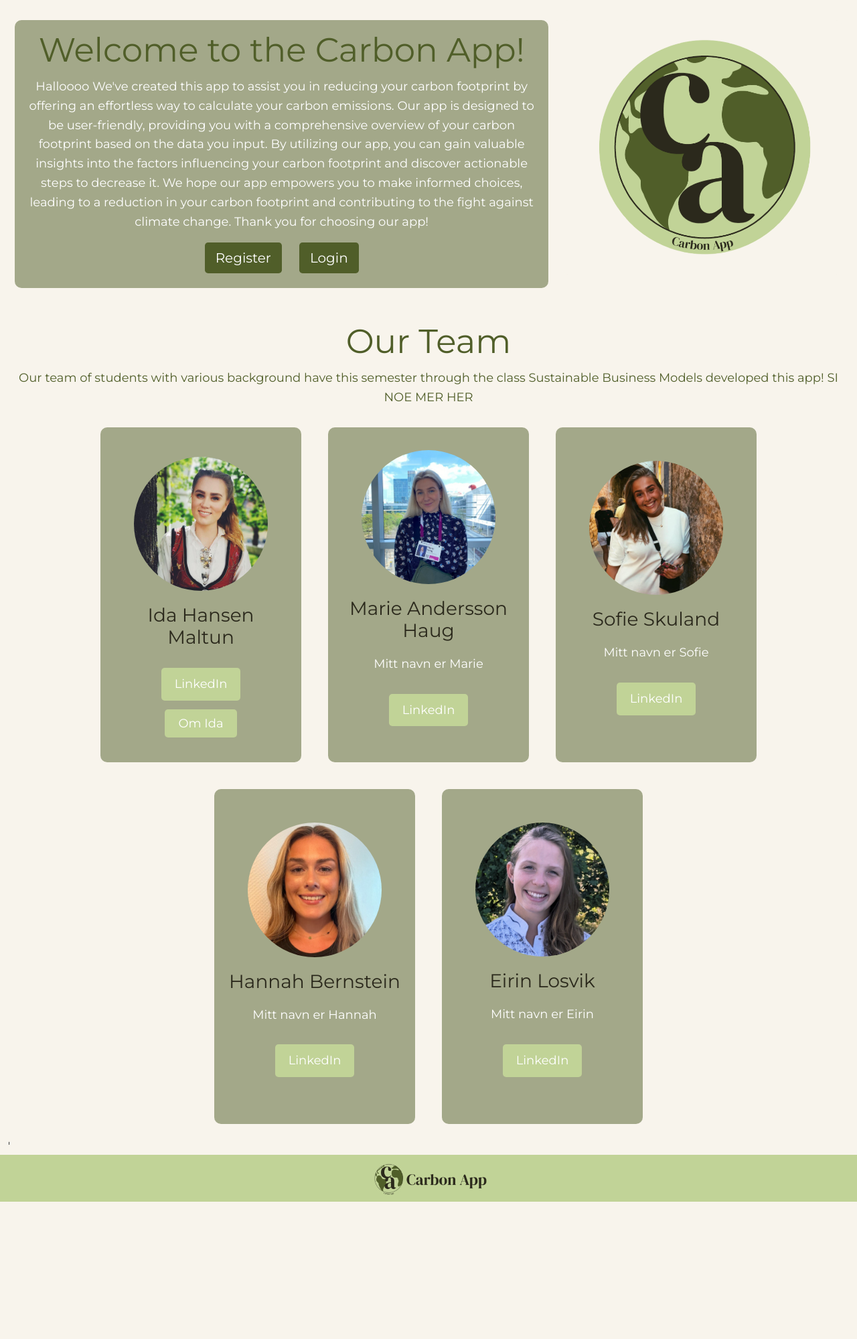
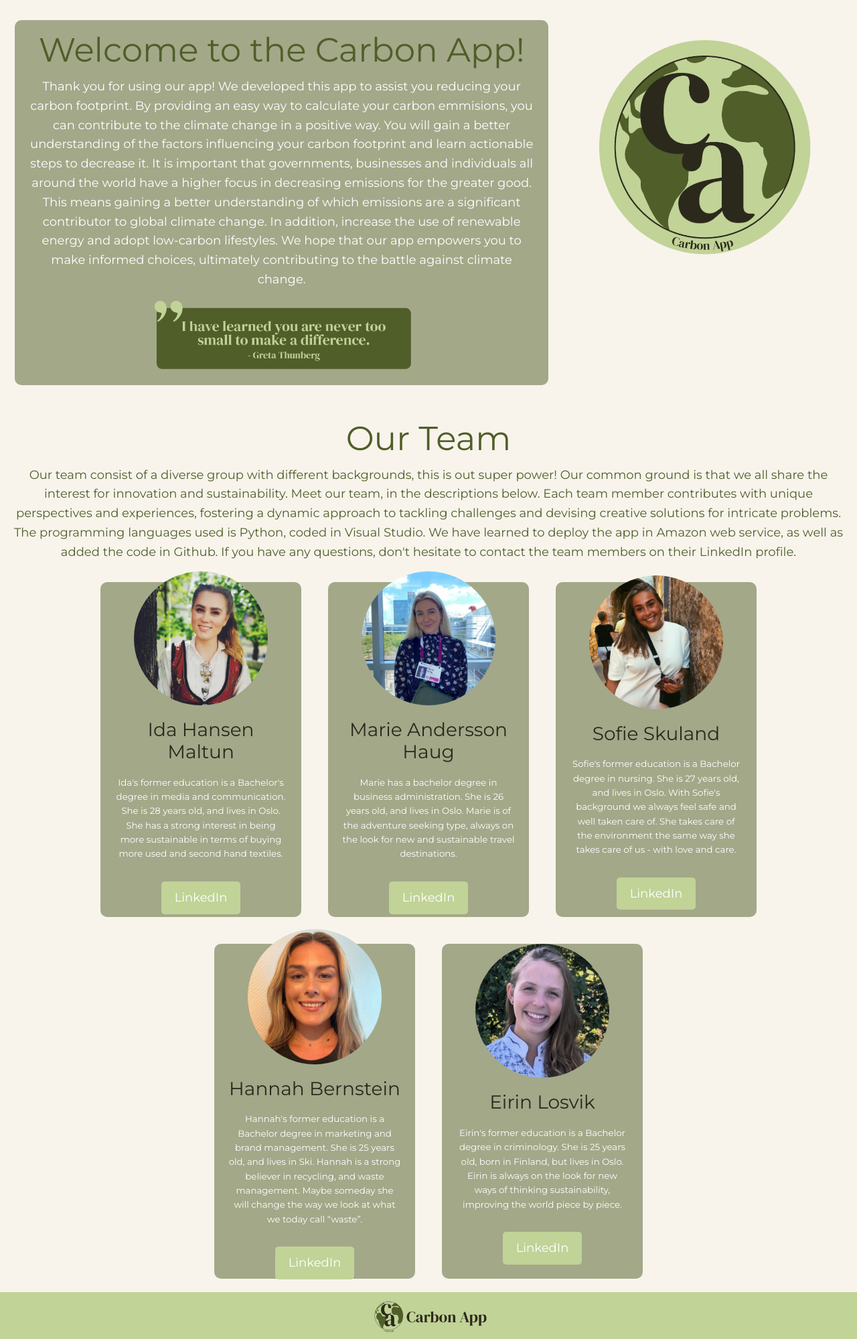
Before and after one commit to Kodegruppa2023/carbonapp2023, a Flask app: page / in a window 1280 px wide. Shown: the part 100-2099 px from the top of the page at 67% size. Before the commit the page ends 1894 px from the top, so only its background shows below. Run offline with Flask 2, Linux system fonts and the light colour scheme; some libraries are stand-ins or nearby versions.

Commit message:
Update home.html

```diff
--- a/capp/templates/home.html
+++ b/capp/templates/home.html
@@ -8,25 +8,34 @@
 
     <div class="header_home">
       <div class="box">
+          {% with messages = get_flashed_messages(with_categories=true) %}
+          {% if messages %}
+              {% for category, message in messages %}
+                  <div class="alert alert-{{ category }}">
+                      {{ message }}
+                  </div>
+              {% endfor %}
+          {% endif %}
+      {% endwith %}
         <h1 style="font-size:px; color:rgb(80, 94, 41)">Welcome to the Carbon App!</span>
         </h1>
         <p style="text-align:center;">
-          Halloooo We've created this app to assist you in reducing your carbon footprint by offering an effortless way to calculate your carbon emissions.
-          Our app is designed to be user-friendly, providing you with a comprehensive overview of your carbon footprint based on the data you input.
-          By utilizing our app, you can gain valuable insights into the factors influencing your carbon footprint and discover actionable steps to decrease it.
-          We hope our app empowers you to make informed choices, leading to a reduction in your carbon footprint and contributing to the fight against climate change.
-          Thank you for choosing our app!
+          Thank you for using our app!
+          We developed this app to assist you reducing your carbon footprint.
+          By providing an easy way to calculate your carbon emmisions, you can contribute to the climate change in a positive way.
+          You will gain a better understanding of the factors influencing your carbon footprint and learn actionable steps to decrease it.
+          It is important that governments, businesses and individuals all around the world have a higher focus in decreasing emissions for the greater good.
+          This means gaining a better understanding of  which emissions are a significant contributor to global climate change. In addition, increase the use of renewable energy and adopt low-carbon lifestyles.
+          We hope that our app empowers you to make informed choices, ultimately contributing to the battle against climate change.
         </p>
-        <div class="container_buttons_header_home">
-          <div class="btn">
-              <a href="#" class="btn btn-primary btn-lg mr-2", style="background-color:rgb(80, 94, 41); border: none">Register</a>
+        <div class="icons">
+          <img
+          src="{{url_for('static', filename='icons/gretat.png')}}"
+          style="width: 400px; height: auto;"
+          alt=""/>
+        </div>
+    </div>
 
-          </div>
-          <div class="btn">
-              <a href="#" class="btn btn-primary btn-lg mr-2", style="background-color:rgb(80, 94, 41); border: none">Login</a>
-          </div>
-        </div>
-      </div>
       <div class="box logo">
         <img
           src="{{url_for('static', filename='icons/bilde_logo.png')}}"
@@ -46,8 +55,13 @@
     <div class="developers" style="display:block;">
       <h1 style="text-align:center; color: rgb(80, 94, 41) ">Our Team</h1>
       <p style=" text-align: center; color: rgb(80, 94, 41)">
-        Our team of students with various background have this semester through the class Sustainable Business Models developed this app!
-        SI NOE MER HER
+        Our team consist of a diverse group with different backgrounds, this is out super power!
+        Our common ground is that we all share the interest for innovation and sustainability.
+        Meet our team, in the descriptions below.
+        Each team member contributes with unique perspectives and experiences, fostering a dynamic approach to tackling challenges and devising creative solutions for intricate problems.
+        The programming languages used is Python, coded in Visual Studio.
+        We have learned to deploy the app in Amazon web service, as well as added the code in Github.
+        If you have any questions, don't hesitate to contact the team members on their LinkedIn profile.
       </p>
     </div>
 
@@ -55,17 +69,20 @@
         <div class="box">
           <img src="{{url_for('static', filename='icons/IDA.jpeg')}}" alt="" style="border-radius: 50%; width:200px; margin-bottom: 20px;">
           <h3 style=" color:rgb(43, 41, 28)">Ida Hansen Maltun</h3>
+          <p style=" text-align: center; font-size: smaller;"> Ida's former education is a Bachelor's degree in media and communication.
+            She is 28 years old, and lives in Oslo.
+            She has a strong interest in being more sustainable in terms of buying more used and second hand textiles.
+          </p>
           <div class="container_buttons_developers">
             <a class="btn_developers" href="https://www.linkedin.com/in/ida-maltun/"  target="_blank">LinkedIn</a>
-          </div>
-          <div class="container_buttons_developers2">
-            <a class="btn_developers2" href=""  target="_blank">Om Ida</a>
           </div>
         </div>
         <div class="box">
           <img src="{{url_for('static', filename='icons/Marie_ok.png')}}" alt="" style="border-radius: 50%; width:200px; margin-bottom: 20px;">
           <h3 style=" color:rgb(43, 41, 28)">Marie Andersson Haug</h3>
-          <p style=" text-align: center;">  Mitt navn er Marie
+          <p style=" text-align: center; font-size: smaller;"> Marie has a bachelor degree in business administration.
+            She is 26 years old, and lives in Oslo. Marie is of the adventure seeking type, always on the look for new and sustainable travel destinations.
+          </p>
           <div class="container_buttons_developers">
             <a class="btn_developers" href="https://www.linkedin.com/in/marie-andersson-haug-038649160/"  target="_blank">LinkedIn</a>
           </div>
@@ -73,7 +90,9 @@
         <div class="box">
           <img src="{{url_for('static', filename='icons/SOFIE.jpeg')}}" alt="" style="border-radius: 50%; width:200px; margin-bottom: 20px;">
           <h3 style=" color:rgb(43, 41, 28)">Sofie Skuland</h3>
-          <p style=" text-align: center;">  Mitt navn er Sofie
+          <p style=" text-align: center; font-size: smaller;">  Sofie's former education is a Bachelor degree in nursing.
+            She is 27 years old, and lives in Oslo. With Sofie's background we always feel safe and well taken care of.
+            She takes care of the environment the same way she takes care of us - with love and care.
           </p>
           <div class="container_buttons_developers">
             <a class="btn_developers" href="https://www.linkedin.com/in/sofieskuland/"  target="_blank">LinkedIn</a>
@@ -82,7 +101,9 @@
         <div class="box2">
           <img src="{{url_for('static', filename='icons/Hannah_ok.png')}}" alt="" style="border-radius: 50%; width:200px; margin-bottom: 20px;">
           <h3 style=" color:rgb(43, 41, 28)">Hannah Bernstein</h3>
-          <p style=" text-align: center;">  Mitt navn er Hannah
+          <p style=" text-align: center; font-size: smaller;">  Hannah's former education is a Bachelor degree in marketing and brand management.
+            She is 25 years old, and lives in Ski. Hannah is a strong believer in recycling, and waste management.
+            Maybe someday she will change the way we look at what we today call “waste”.
           </p>
           <div class="container_buttons_developers">
             <a class="btn_developers" href="https://www.linkedin.com/in/hannah-bernstein-542900170/"  target="_blank">LinkedIn</a>
@@ -91,14 +112,15 @@
         <div class="box2">
           <img src="{{url_for('static', filename='icons/Eirin_ok.png')}}" alt="" style="border-radius: 50%; width:200px; margin-bottom: 20px;">
           <h3 style=" color:rgb(43, 41, 28)">Eirin Losvik</h3>
-          <p style=" text-align: center;">  Mitt navn er Eirin
+          <p style=" text-align: center; font-size: smaller;">  Eirin's former education is a Bachelor degree in criminology. She is 25 years old, born in Finland, but lives in Oslo.
+            Eirin is always on the look for new ways of thinking sustainability, improving the world piece by piece.
           </p>
           <div class="container_buttons_developers">
             <a class="btn_developers" href="https://www.linkedin.com/in/eirin-losvik-43407514a/"  target="_blank">LinkedIn</a>
           </div>
         </div>
   </div>
-'
+
   </div>
 </section>
 {% endblock content %}
```
